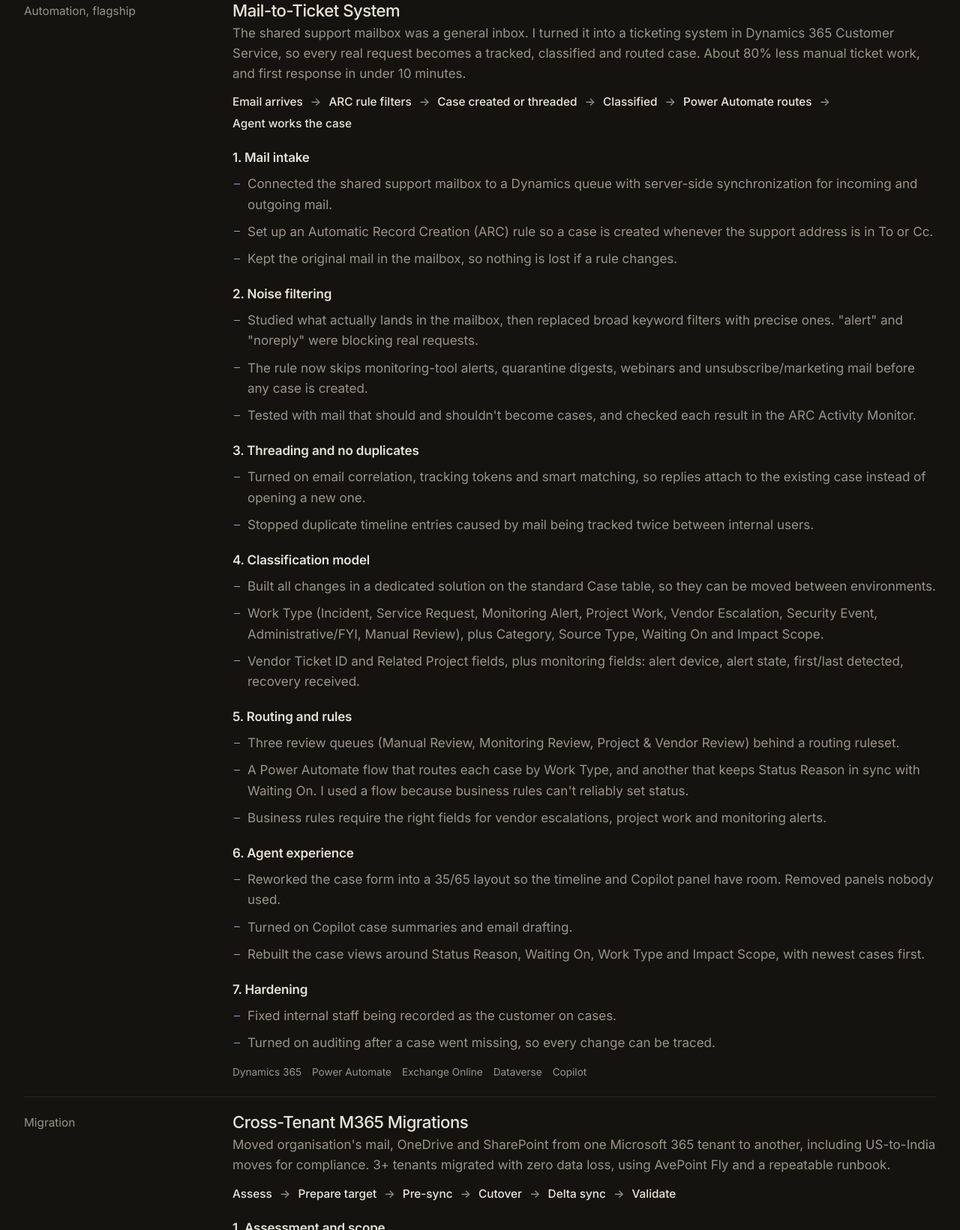
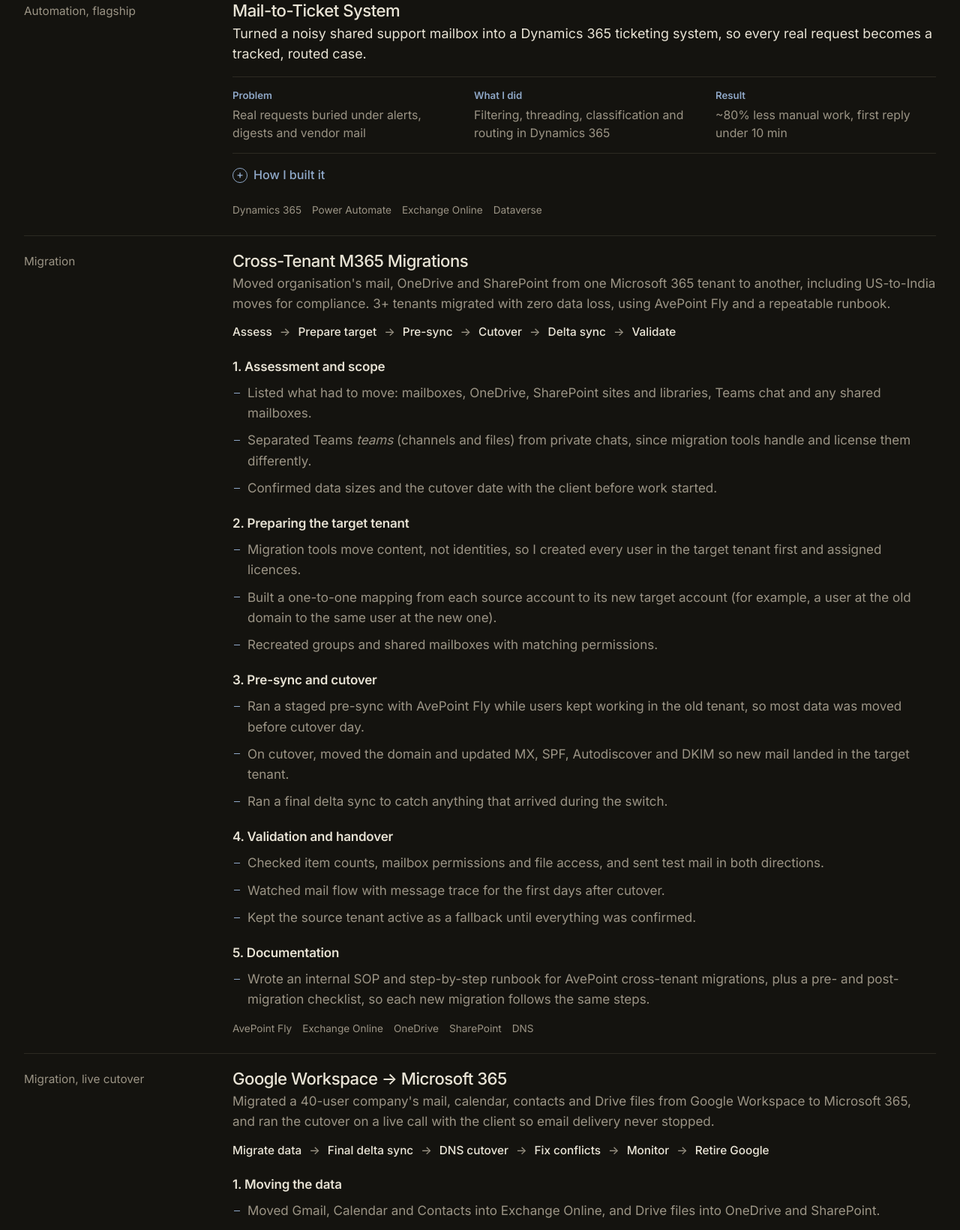
Before and after one commit to Sparkeeer/portfolio, a plain HTML site: page details.html in a window 1280 px wide. Shown: the part 1769-3410 px from the top of the page at 75% size. Drawn offline with nearby package versions, Linux system fonts and the light colour scheme.

Commit message:
Enhance details page layout with structured summary and collapsible sections for improved readability

```diff
--- a/css/styles.css
+++ b/css/styles.css
@@ -468,3 +468,19 @@ kbd{font-family:var(--mono);font-size:.7rem;border:1px solid var(--border);borde
 .dfoot{border-top:1px solid var(--border);padding:22px 0;margin-top:56px}
 .dfoot-inner{display:flex;justify-content:space-between;gap:16px;flex-wrap:wrap}
 @media (max-width:560px){.dbar .brand span{display:none}}
+
+/* ── Details page: summary first, depth on click ── */
+.entry .outcome{color:var(--text);font-size:1.05rem;line-height:1.55;margin-bottom:16px}
+.facts{display:grid;grid-template-columns:repeat(3,minmax(0,1fr));gap:12px 28px;padding:14px 0;margin-bottom:6px;border-top:1px solid var(--border);border-bottom:1px solid var(--border)}
+.facts dt{font-size:.78rem;font-weight:590;color:var(--c1);margin-bottom:4px}
+.facts dd{font-size:.93rem;color:var(--muted);line-height:1.5}
+.deep{margin-top:4px}
+.deep > summary{list-style:none;cursor:pointer;display:inline-flex;align-items:center;gap:8px;padding:10px 0;font-weight:510;font-size:.95rem;color:var(--c1)}
+.deep > summary::-webkit-details-marker{display:none}
+.deep > summary::before{content:"+";display:grid;place-items:center;width:20px;height:20px;border:1px solid currentColor;border-radius:50%;font-size:.85rem;line-height:1;transition:transform var(--ease)}
+.deep[open] > summary::before{content:"−"}
+.deep > summary:hover{text-decoration:underline;text-underline-offset:3px}
+.deep-body{padding:6px 0 4px 18px;border-left:1px solid var(--border);margin-left:9px}
+.deep-body .sub-h:first-child{margin-top:6px}
+@media (max-width:700px){.facts{grid-template-columns:1fr}}
+@media print{.deep-body{display:block!important}}
--- a/details.html
+++ b/details.html
@@ -108,57 +108,41 @@
   <div class="entry-meta">Automation, flagship</div>
   <div>
     <h3>Mail-to-Ticket System</h3>
-          <p>The shared support mailbox was a general inbox. I turned it into a ticketing system in Dynamics 365 Customer Service, so every real request becomes a tracked, classified and routed case. About 80% less manual ticket work, and first response in under 10 minutes.</p>
-          <ol class="flow"><li>Email arrives</li><li>ARC rule filters</li><li>Case created or threaded</li><li>Classified</li><li>Power Automate routes</li><li>Agent works the case</li></ol>
+    <p class="outcome">Turned a noisy shared support mailbox into a Dynamics 365 ticketing system, so every real request becomes a tracked, routed case.</p>
 
-          <h4 class="sub-h">1. Mail intake</h4>
+    <dl class="facts">
+      <div><dt>Problem</dt><dd>Real requests buried under alerts, digests and vendor mail</dd></div>
+      <div><dt>What I did</dt><dd>Filtering, threading, classification and routing in Dynamics 365</dd></div>
+      <div><dt>Result</dt><dd>~80% less manual work, first reply under 10 min</dd></div>
+    </dl>
+
+    <details class="deep">
+      <summary>How I built it</summary>
+      <div class="deep-body">
+        <ol class="flow"><li>Email arrives</li><li>ARC rule filters</li><li>Case created or threaded</li><li>Classified</li><li>Power Automate routes</li></ol>
+
+        <h4 class="sub-h">Mail intake and filtering</h4>
         <ul class="ticks">
-            <li>Connected the shared support mailbox to a Dynamics queue with server-side synchronization for incoming and outgoing mail.</li>
-            <li>Set up an Automatic Record Creation (ARC) rule so a case is created whenever the support address is in To or Cc.</li>
-            <li>Kept the original mail in the mailbox, so nothing is lost if a rule changes.</li>
+          <li>Connected the support mailbox to a Dynamics queue with server-side sync, and set an ARC rule to create a case whenever the support address is in To or Cc.</li>
+          <li>Replaced broad keyword filters with precise ones, so monitoring alerts, quarantine digests and marketing mail are skipped while real requests get through.</li>
         </ul>
 
-          <h4 class="sub-h">2. Noise filtering</h4>
+        <h4 class="sub-h">Threading and classification</h4>
         <ul class="ticks">
-            <li>Studied what actually lands in the mailbox, then replaced broad keyword filters with precise ones. "alert" and "noreply" were blocking real requests.</li>
-            <li>The rule now skips monitoring-tool alerts, quarantine digests, webinars and unsubscribe/marketing mail before any case is created.</li>
-            <li>Tested with mail that should and shouldn't become cases, and checked each result in the ARC Activity Monitor.</li>
+          <li>Email correlation and tracking tokens attach replies to the existing case, with no duplicates.</li>
+          <li>A custom solution on the Case table with Work Type, Category, Waiting On, Impact Scope, plus vendor and monitoring fields.</li>
         </ul>
 
-          <h4 class="sub-h">3. Threading and no duplicates</h4>
+        <h4 class="sub-h">Routing and agent experience</h4>
         <ul class="ticks">
-            <li>Turned on email correlation, tracking tokens and smart matching, so replies attach to the existing case instead of opening a new one.</li>
-            <li>Stopped duplicate timeline entries caused by mail being tracked twice between internal users.</li>
+          <li>Three review queues, Power Automate routing by Work Type, and a flow that keeps Status in sync with Waiting On.</li>
+          <li>Business rules require the right fields per case type. Redesigned the form and views, and turned on Copilot summaries.</li>
+          <li>Turned on auditing and fixed internal staff being recorded as customers.</li>
         </ul>
+      </div>
+    </details>
 
-          <h4 class="sub-h">4. Classification model</h4>
-          <ul class="ticks">
-            <li>Built all changes in a dedicated solution on the standard Case table, so they can be moved between environments.</li>
-            <li>Work Type (Incident, Service Request, Monitoring Alert, Project Work, Vendor Escalation, Security Event, Administrative/FYI, Manual Review), plus Category, Source Type, Waiting On and Impact Scope.</li>
-            <li>Vendor Ticket ID and Related Project fields, plus monitoring fields: alert device, alert state, first/last detected, recovery received.</li>
-          </ul>
-
-          <h4 class="sub-h">5. Routing and rules</h4>
-          <ul class="ticks">
-            <li>Three review queues (Manual Review, Monitoring Review, Project &amp; Vendor Review) behind a routing ruleset.</li>
-            <li>A Power Automate flow that routes each case by Work Type, and another that keeps Status Reason in sync with Waiting On. I used a flow because business rules can't reliably set status.</li>
-            <li>Business rules require the right fields for vendor escalations, project work and monitoring alerts.</li>
-          </ul>
-
-          <h4 class="sub-h">6. Agent experience</h4>
-          <ul class="ticks">
-            <li>Reworked the case form into a 35/65 layout so the timeline and Copilot panel have room. Removed panels nobody used.</li>
-            <li>Turned on Copilot case summaries and email drafting.</li>
-            <li>Rebuilt the case views around Status Reason, Waiting On, Work Type and Impact Scope, with newest cases first.</li>
-          </ul>
-
-          <h4 class="sub-h">7. Hardening</h4>
-          <ul class="ticks">
-            <li>Fixed internal staff being recorded as the customer on cases.</li>
-            <li>Turned on auditing after a case went missing, so every change can be traced.</li>
-          </ul>
-
-          <ul class="tags"><li>Dynamics 365</li><li>Power Automate</li><li>Exchange Online</li><li>Dataverse</li><li>Copilot</li></ul>
+    <ul class="tags"><li>Dynamics 365</li><li>Power Automate</li><li>Exchange Online</li><li>Dataverse</li></ul>
   </div>
 </article>
 
```
Lines whose indentation alone changed are shown as unchanged.
